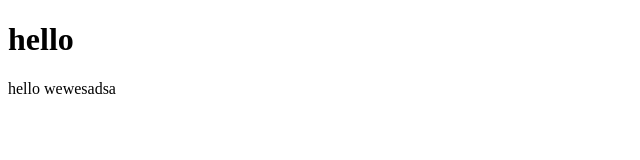
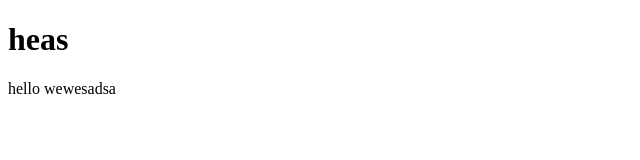
Before and after one commit to remind1990/NewTestRepository, a plain HTML site: page new.html in a window 1280 px wide. Shown: the full height of the page, 0-640 px from the left. Drawn offline with Linux system fonts and the light colour scheme.

Commit message:
text conflict

```diff
--- a/new.html
+++ b/new.html
@@ -10,7 +10,7 @@
 </head>
 
 <body>
-    <h1>hello</h1>
+    <h1>heas</h1>
     <div></div>
     <span></span>
 </body>
```
